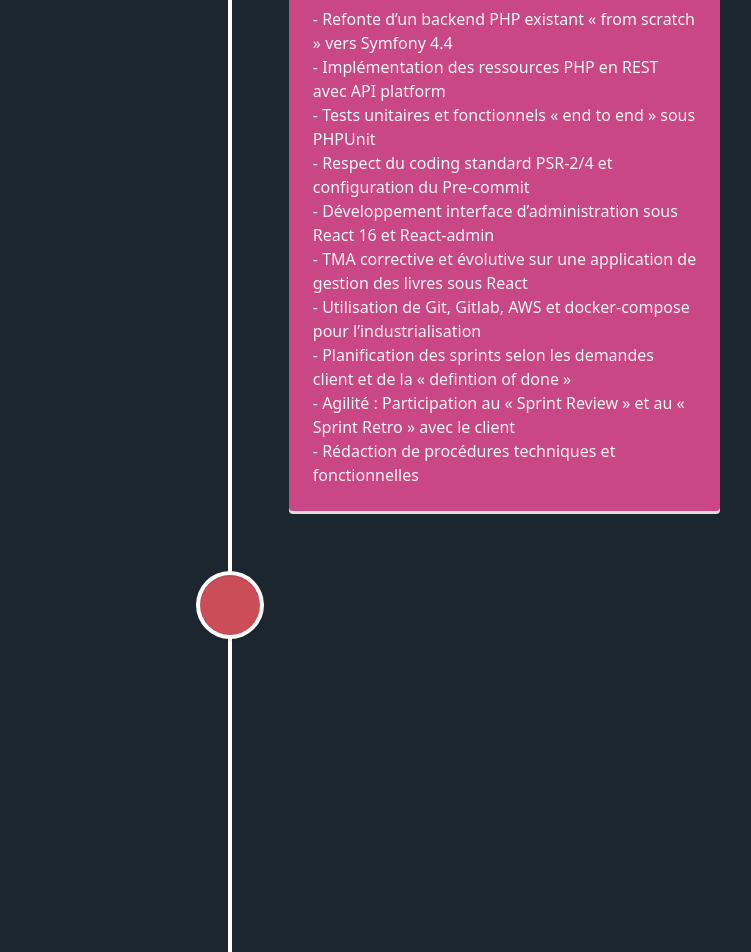
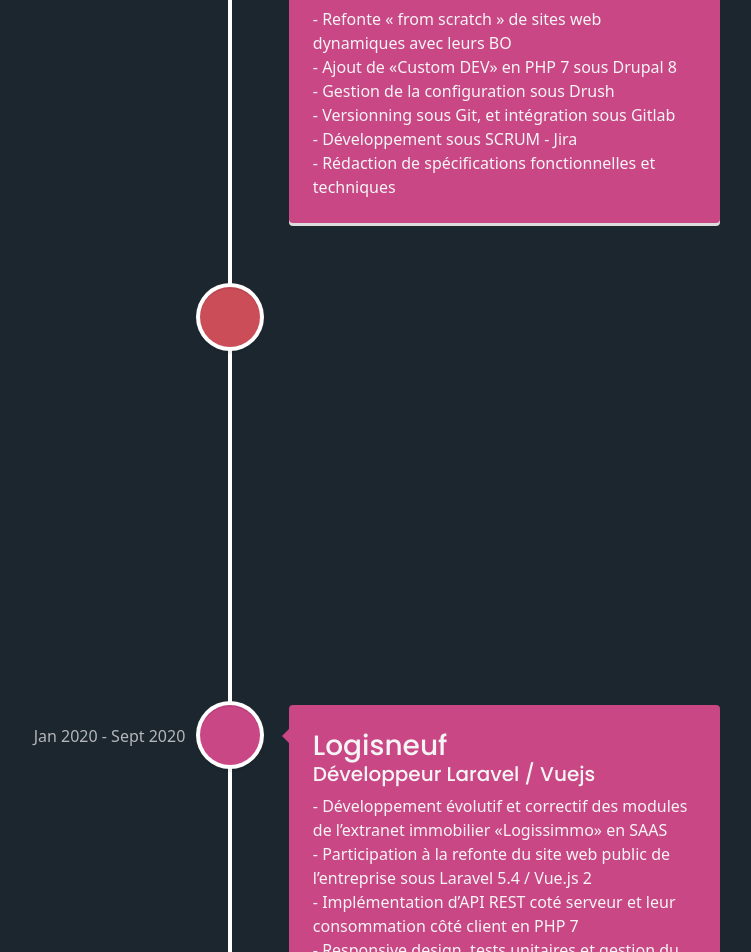
Before and after one commit to bennaneweb44/azizbennane, a React (Create React App) app: page / in a window 1280 px wide. Shown: the part 2560-3512 px from the top of the page, without its empty margins (410-1161 px from the left). Built offline with nearby package versions, Linux system fonts and the light colour scheme.

Commit message:
mise a jour experiences

```diff
--- a/src/pages/Experiences.js
+++ b/src/pages/Experiences.js
@@ -21,15 +21,16 @@
                         <h3 className="vertical-timeline-element-title">Nova Technology <span className='smallScreen'>[Jan 2021 - Aujourd'hui]</span></h3>
                         <h5 className="vertical-timeline-element-subtitle mb-2">Développeur d'applications web</h5>
                         <ul>
-                            <li>- Refonte d’un backend PHP existant « from scratch » vers Symfony 4.4​</li>
-                            <li>- Implémentation des ressources PHP en REST avec API platform​</li>
-                            <li>- Tests unitaires et fonctionnels « end to end » sous PHPUnit​</li>
+                            <li>- Développement de besoins « métier » sous Symfony 4</li>
+                            <li>- Implémentation de la logique métier sous ApiPlatform</li>
+                            <li>- Persistance des données sous PostgreSQL / MongoDB</li>
+                            <li>- Gestion des messages applicatifs sous RabbitMQ</li>
+                            <li>- Application de l'agilité avec des sprints de 15j et la « DOD »​</li>
+                            <li>- Codage de tests unitaires et fonctionnels sous PHPUnit</li>
                             <li>- Respect du coding standard PSR-2/4 et configuration du Pre-commit​</li>
-                            <li>- Développement interface d’administration sous React 16 et React-admin​</li>
-                            <li>- TMA corrective et évolutive sur une application de gestion des livres sous React​</li>
-                            <li>- Utilisation de Git, Gitlab, AWS et docker-compose pour l’industrialisation​</li>
-                            <li>- Planification des sprints selon les demandes client et de la « defintion of done »​</li>
-                            <li>- Agilité : Participation au « Sprint Review » et au « Sprint Retro » avec le client​</li>
+                            <li>- TMA corrective et évolutive sur BO développé sous React​ 16</li>
+                            <li>- Maintenance de fonctions Lambda sous Node.js</li>
+                            <li>- Intégration sous Bitbucket, AWS CodeCommit & CodePipeline</li>
                             <li>- Rédaction de procédures techniques et fonctionnelles​</li>
                         </ul>
                     </VerticalTimelineElement>
@@ -44,16 +45,12 @@
                         <h3 className="vertical-timeline-element-title">Capgemini <span className='smallScreen'>[Jan 2020 - Sept 2020]</span></h3>
                         <h5 className="vertical-timeline-element-subtitle mb-2">Développeur Drupal 8</h5>
                         <ul>
-                            <li>- Refonte d’un backend PHP existant « from scratch » vers Symfony 4.4​</li>
-                            <li>- Implémentation des ressources PHP en REST avec API platform​</li>
-                            <li>- Tests unitaires et fonctionnels « end to end » sous PHPUnit​</li>
-                            <li>- Respect du coding standard PSR-2/4 et configuration du Pre-commit​</li>
-                            <li>- Développement interface d’administration sous React 16 et React-admin​</li>
-                            <li>- TMA corrective et évolutive sur une application de gestion des livres sous React​</li>
-                            <li>- Utilisation de Git, Gitlab, AWS et docker-compose pour l’industrialisation​</li>
-                            <li>- Planification des sprints selon les demandes client et de la « defintion of done »​</li>
-                            <li>- Agilité : Participation au « Sprint Review » et au « Sprint Retro » avec le client​</li>
-                            <li>- Rédaction de procédures techniques et fonctionnelles​</li>
+                            <li>- Refonte « from scratch » de sites web dynamiques avec leurs BO​</li>
+                            <li>- Ajout de «Custom DEV» en PHP 7 sous Drupal 8</li>
+                            <li>- Gestion de la configuration sous Drush </li>
+                            <li>- Versionning sous Git, et intégration sous Gitlab </li>
+                            <li>- Développement sous SCRUM - Jira</li>
+                            <li>- Rédaction de spécifications fonctionnelles et techniques</li>
                         </ul>
                     </VerticalTimelineElement>
 
@@ -67,16 +64,11 @@
                         <h3 className="vertical-timeline-element-title">Preview <span className='smallScreen'>[Jan 2018 - Déc 2019]</span></h3>
                         <h5 className="vertical-timeline-element-subtitle mb-2">Développeur PHP</h5>
                         <ul>
-                            <li>- Refonte d’un backend PHP existant « from scratch » vers Symfony 4.4​</li>
-                            <li>- Implémentation des ressources PHP en REST avec API platform​</li>
-                            <li>- Tests unitaires et fonctionnels « end to end » sous PHPUnit​</li>
-                            <li>- Respect du coding standard PSR-2/4 et configuration du Pre-commit​</li>
-                            <li>- Développement interface d’administration sous React 16 et React-admin​</li>
-                            <li>- TMA corrective et évolutive sur une application de gestion des livres sous React​</li>
-                            <li>- Utilisation de Git, Gitlab, AWS et docker-compose pour l’industrialisation​</li>
-                            <li>- Planification des sprints selon les demandes client et de la « defintion of done »​</li>
-                            <li>- Agilité : Participation au « Sprint Review » et au « Sprint Retro » avec le client​</li>
-                            <li>- Rédaction de procédures techniques et fonctionnelles​</li>
+                            <li>- Développement « from scratch » du BO d'un site web publique de ventre de t-shirts sous Laravel</li>
+                            <li>- Refonte d’une solution PIM via le CMS open source PIMCORE sous Symfony 3/4​</li>
+                            <li>- Implémentation de l'accès aux données objet en utilisant le service REST fourni par le CMS</li>
+                            <li>- Développement de modules spécifiques (BO et FO) sous Prestashop​</li>
+                            <li>- Responsive design, maquettage et gestion du code source sous GIT</li>
                         </ul>
                     </VerticalTimelineElement>
 
@@ -90,16 +82,11 @@
                         <h3 className="vertical-timeline-element-title">Logisneuf <span className='smallScreen'>[Oct 2016 - Déc 2017]</span></h3>
                         <h5 className="vertical-timeline-element-subtitle mb-2">Développeur Laravel / Vuejs</h5>
                         <ul>
-                            <li>- Refonte d’un backend PHP existant « from scratch » vers Symfony 4.4​</li>
-                            <li>- Implémentation des ressources PHP en REST avec API platform​</li>
-                            <li>- Tests unitaires et fonctionnels « end to end » sous PHPUnit​</li>
-                            <li>- Respect du coding standard PSR-2/4 et configuration du Pre-commit​</li>
-                            <li>- Développement interface d’administration sous React 16 et React-admin​</li>
-                            <li>- TMA corrective et évolutive sur une application de gestion des livres sous React​</li>
-                            <li>- Utilisation de Git, Gitlab, AWS et docker-compose pour l’industrialisation​</li>
-                            <li>- Planification des sprints selon les demandes client et de la « defintion of done »​</li>
-                            <li>- Agilité : Participation au « Sprint Review » et au « Sprint Retro » avec le client​</li>
-                            <li>- Rédaction de procédures techniques et fonctionnelles​</li>
+                            <li>- Développement évolutif et correctif des modules de l’extranet immobilier «Logissimmo» en SAAS​</li>
+                            <li>- Participation à la refonte du site web public de l’entreprise sous Laravel 5.4 / Vue.js 2</li>
+                            <li>- Implémentation d’API REST coté serveur et leur consommation côté client en PHP 7</li>
+                            <li>- Responsive design, tests unitaires et gestion du code source sous Git</li>
+                            <li>- Encadrement de 2 collaborateurs débutants pour les initier à créer des pages web statiques responsives via bootstrap 3 et css 3</li>
                         </ul>
                     </VerticalTimelineElement>
                 </VerticalTimeline>
```
